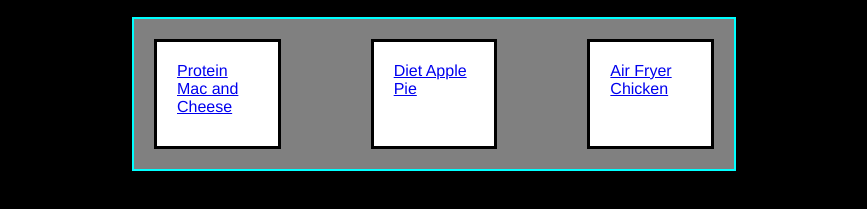
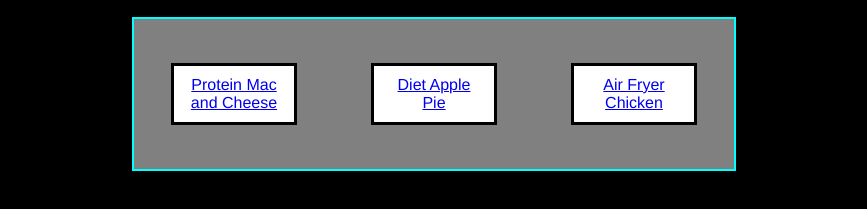
Before and after one commit to smithj232/odin-recipes, a plain HTML site: page index.html in a window 1280 px wide. Shown: the part 255-464 px from the top of the page, without its empty margins (206-1073 px from the left). Drawn offline with Linux system fonts and the light colour scheme.

Commit message:
adjust index styles

```diff
--- a/css/styles.css
+++ b/css/styles.css
@@ -48,8 +48,8 @@ body {
   }
 .container-navlist{
   display: flex;
-  gap: 50px;
-  justify-content: center;
+  justify-content: space-around;
+  align-items: center;
   width: 600px;
   height: 150px;
   margin: auto;
@@ -58,14 +58,13 @@ body {
   background-color: grey;
 }
 
-.container-navlist .navlist{
-  /*flex: 1 1; is shorthand for flex-grow flex-shrink flex basis respectively*/
-  flex: 1 1;
+.navlist{
+  /*flex: 0 0 0; is shorthand for flex-grow flex-shrink flex basis respectively*/
   background-color: white;
   border: 3px solid black;
-  padding: 20px;
-  margin: 20px
-
+  padding: 10px;
+  width: 100px;
+  text-align: center;
 }
 .index-header-content,
 .chicken-header-content,
```
